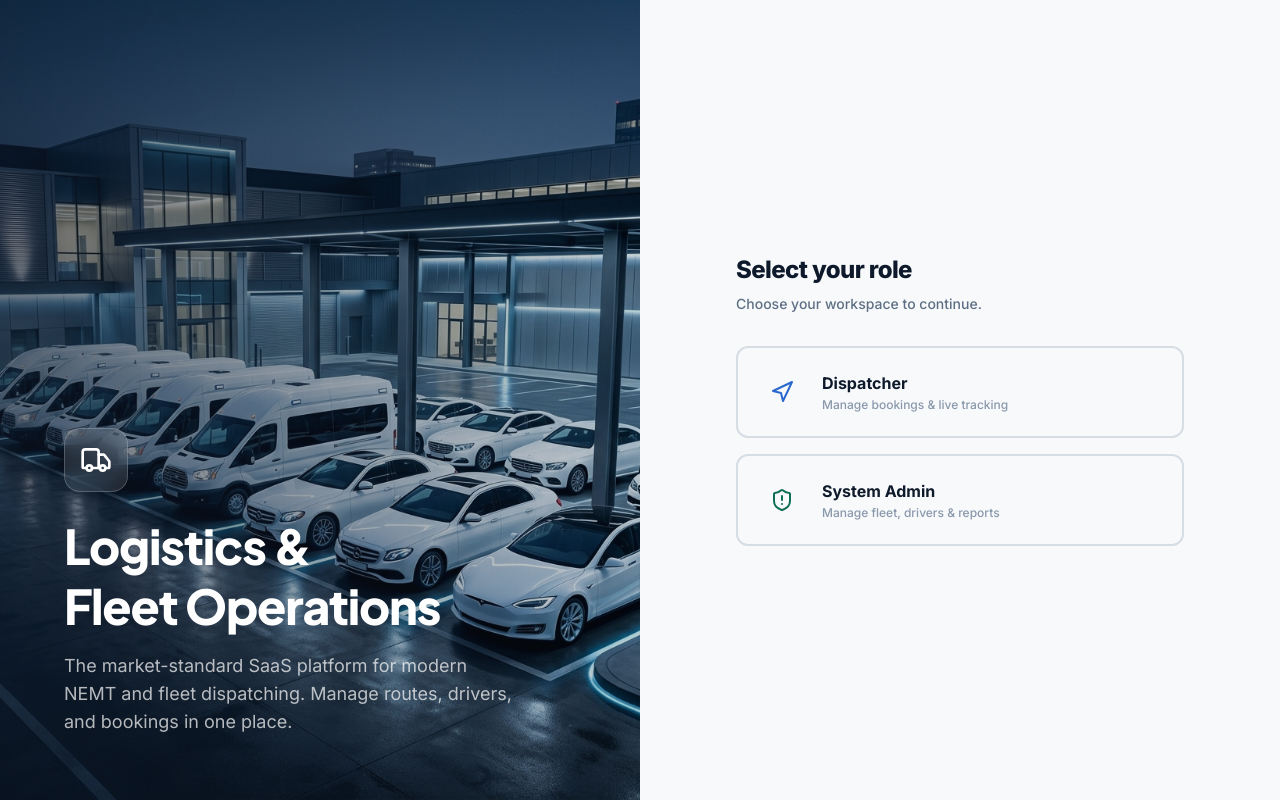
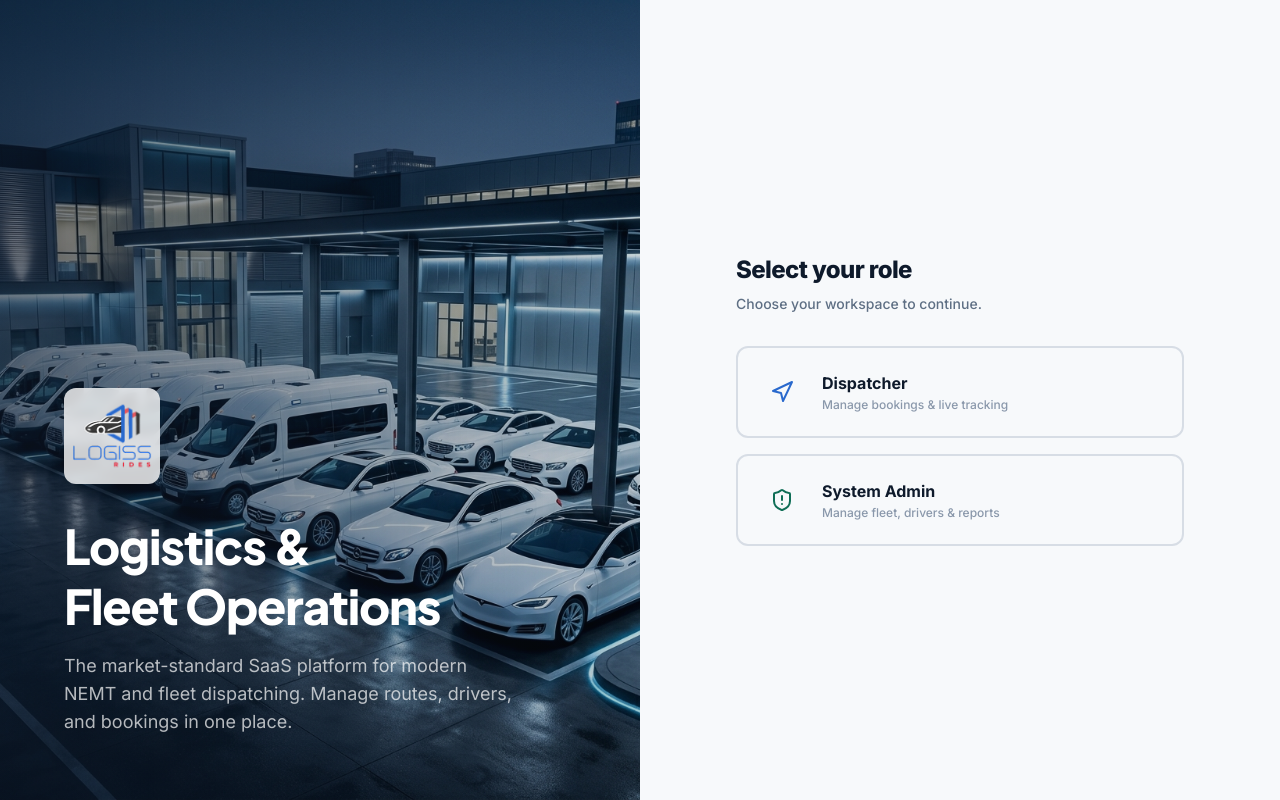
Before and after one commit to BeingSazzad/Loggiskabir-Dashboard, a React (Vite) app: page / in a window 1280 px wide. Built offline with nearby package versions, Linux system fonts and the light colour scheme.

Commit message:
Update logo and fix file naming

```diff
--- a/src/components/Shell.jsx
+++ b/src/components/Shell.jsx
@@ -64,10 +64,8 @@ const Shell = ({ children, page, setPage, role, onLogout }) => {
       {/* Sidebar */}
       <aside className="w-[260px] bg-white border-r border-line fixed h-full flex flex-col z-20 shadow-[4px_0_24px_-10px_rgba(0,0,0,0.05)]">
         <div className="p-6 flex items-center gap-3 mb-2">
-          <div className="w-10 h-10 bg-gradient-to-br from-primary to-primary-dark rounded-xl flex items-center justify-center text-white shadow-lg shadow-primary/20">
-            <Truck size={22} />
-          </div>
-          <div>
+          <img src="/logo.png" alt="Logiss Rides" className="h-12 w-auto" />
+          <div className="hidden">
             <h1 className="font-display font-extrabold text-2xl tracking-tight text-ink leading-none">LOGISS</h1>
             <span className="text-[10px] font-bold tracking-[0.2em] text-ink-4 uppercase">
               {role === 'admin' ? 'Admin Portal' : 'Dispatcher'}
--- a/src/pages/Login.jsx
+++ b/src/pages/Login.jsx
@@ -30,8 +30,8 @@ const Login = ({ setRole }) => {
           className="absolute inset-0 w-full h-full object-cover z-0"
         />
         <div className="relative z-20 text-left p-16 w-full max-w-2xl mt-auto">
-          <div className="w-16 h-16 bg-white/10 backdrop-blur-md rounded-2xl flex items-center justify-center text-white mb-6 border border-white/20">
-            <Truck size={32} />
+          <div className="mb-8">
+            <img src="/logo.png" alt="Logiss Rides" className="h-24 w-auto drop-shadow-lg bg-white/80 p-2 rounded-xl backdrop-blur-sm" />
           </div>
           <h1 className="font-display font-extrabold text-5xl tracking-tight text-white mb-4 leading-tight">
             Logistics &<br/>Fleet Operations
@@ -47,10 +47,7 @@ const Login = ({ setRole }) => {
         <div className="w-full max-w-md">
           {/* Mobile Logo */}
           <div className="lg:hidden flex flex-col items-center mb-10">
-            <div className="w-12 h-12 bg-gradient-to-br from-primary to-primary-dark rounded-xl flex items-center justify-center text-white shadow-lg mb-4">
-              <Truck size={24} />
-            </div>
-            <h1 className="font-display font-extrabold text-2xl tracking-tight text-ink">LOGISS</h1>
+            <img src="/logo.png" alt="Logiss Rides" className="h-20 w-auto" />
           </div>
 
           {step === 1 ? (
--- a/src/pages/Logout.jsx
+++ b/src/pages/Logout.jsx
@@ -16,9 +16,7 @@ const Logout = ({ onBackToLogin }) => {
         </p>
 
         <div className="bg-bg/50 rounded-2xl p-6 border border-line-2 mb-8 flex items-center gap-4">
-          <div className="w-12 h-12 bg-white rounded-xl flex items-center justify-center text-primary shadow-sm">
-            <Truck size={24} />
-          </div>
+          <img src="/logo.png" alt="Logiss Rides" className="h-10 w-auto" />
           <div className="text-left">
             <p className="text-xs font-bold text-ink-4 uppercase tracking-widest leading-none mb-1">LOGISS Console</p>
             <p className="text-sm font-bold text-ink">v1.0.4 Production Build</p>
```
Also changed, not shown: public/logo.png (added).
